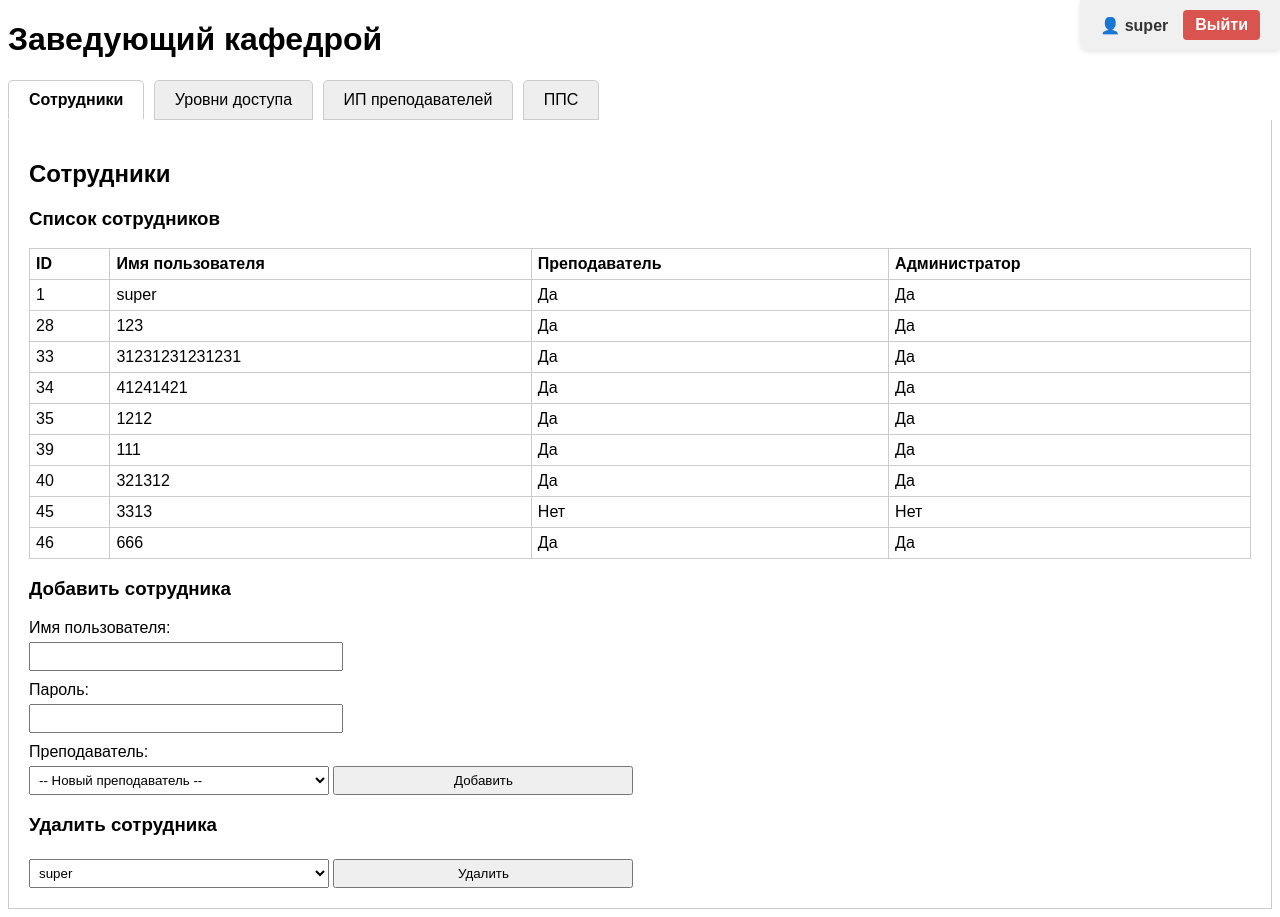
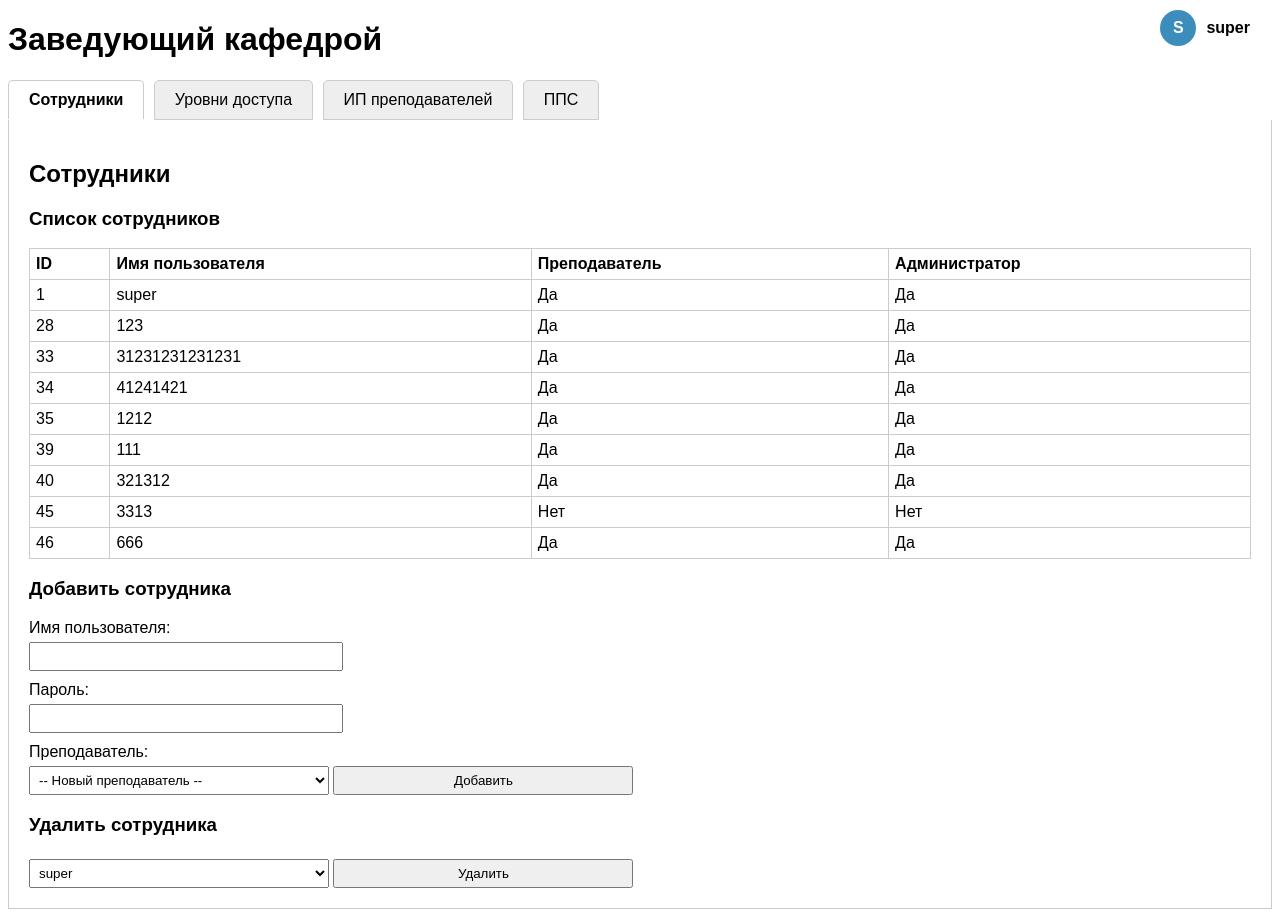
Before and after one commit to spitegod/ctuas-portal, a Django app: page /dashboard/ in a window 1280 px wide. Run offline with Django 5.2, Linux system fonts and the light colour scheme; a user stored in the database is signed in; data comes from the database, SQL or seed files in the repository; both versions use the stored data as it was after the commit.

Commit message:
Еще лучше сделанная кнопка выйти!

```diff
--- a/main/templates/main/admin_dashboard.html
+++ b/main/templates/main/admin_dashboard.html
@@ -70,40 +70,79 @@
         .success {
             color: green;
         }
-        .top-bar {
+
+        .user-dropdown {
             position: fixed;
-            top: 0;
-            right: 0;
-            padding: 10px 20px;
-            background-color: #f0f0f0;
-            border-bottom-left-radius: 8px;
-            box-shadow: 0 2px 5px rgba(0,0,0,0.1);
-            z-index: 999;
+            top: 10px;
+            right: 20px;
+            z-index: 1000;
             display: flex;
             align-items: center;
-            gap: 15px;
+            font-family: Arial, sans-serif;
         }
 
-        .logout-button {
-            color: #fff;
-            background-color: #d9534f;
-            padding: 6px 12px;
-            border-radius: 4px;
+        .user-dropdown .avatar {
+            width: 36px;
+            height: 36px;
+            background-color: #3c8dbc;
+            color: white;
+            border-radius: 50%;
+            display: flex;
+            justify-content: center;
+            align-items: center;
+            font-weight: bold;
+            cursor: pointer;
+            user-select: none;
+        }
+
+        .user-dropdown .dropdown-menu {
+            display: none;
+            position: absolute;
+            top: 45px;
+            right: 0;
+            background-color: white;
+            border: 1px solid #ccc;
+            border-radius: 6px;
+            min-width: 160px;
+            box-shadow: 0 2px 8px rgba(0,0,0,0.15);
+        }
+
+        .user-dropdown .dropdown-menu a {
+            display: block;
+            padding: 10px 15px;
             text-decoration: none;
+            color: #333;
+        }
+
+        .user-dropdown .dropdown-menu a:hover {
+            background-color: #f5f5f5;
+        }
+
+        .user-dropdown.open .dropdown-menu {
+            display: block;
+        }
+
+        .user-dropdown .username {
+            margin-left: 10px;
+            margin-right: 10px;
             font-weight: bold;
         }
 
-        .logout-button:hover {
-            background-color: #c9302c;
-        }
-
-        .user-info {
-            font-weight: bold;
-            color: #333;
-        }
     </style>
 
     <script>
+        function toggleDropdown() {
+            const dropdown = document.getElementById('userDropdown');
+            dropdown.classList.toggle('open');
+        }
+
+        // Закрытие меню при клике вне его
+        document.addEventListener('click', function (e) {
+            const dropdown = document.getElementById('userDropdown');
+            if (!dropdown.contains(e.target)) {
+                dropdown.classList.remove('open');
+            }
+        });
         function showTab(tabId) {
             let tabs = document.getElementsByClassName("tab-content");
             for (let i = 0; i < tabs.length; i++) tabs[i].classList.remove("active");
@@ -460,9 +499,15 @@
 </div>
 
 
-<div class="top-bar">
-    <span class="user-info">👤 {{ request.user.username }}</span>
-    <a href="{% url 'logout' %}" class="logout-button">Выйти</a>
+<div class="user-dropdown" id="userDropdown">
+    <div class="avatar" onclick="toggleDropdown()">
+        {{ request.user.username|slice:":1"|upper }}
+    </div>
+    <span class="username">{{ request.user.username }}</span>
+    <div class="dropdown-menu" id="dropdownMenu">
+        <a href="#">Профиль</a>
+        <a href="{% url 'logout' %}">Выйти</a>
+    </div>
 </div>
 
 
```
Also changed, not shown: db.sqlite3.
